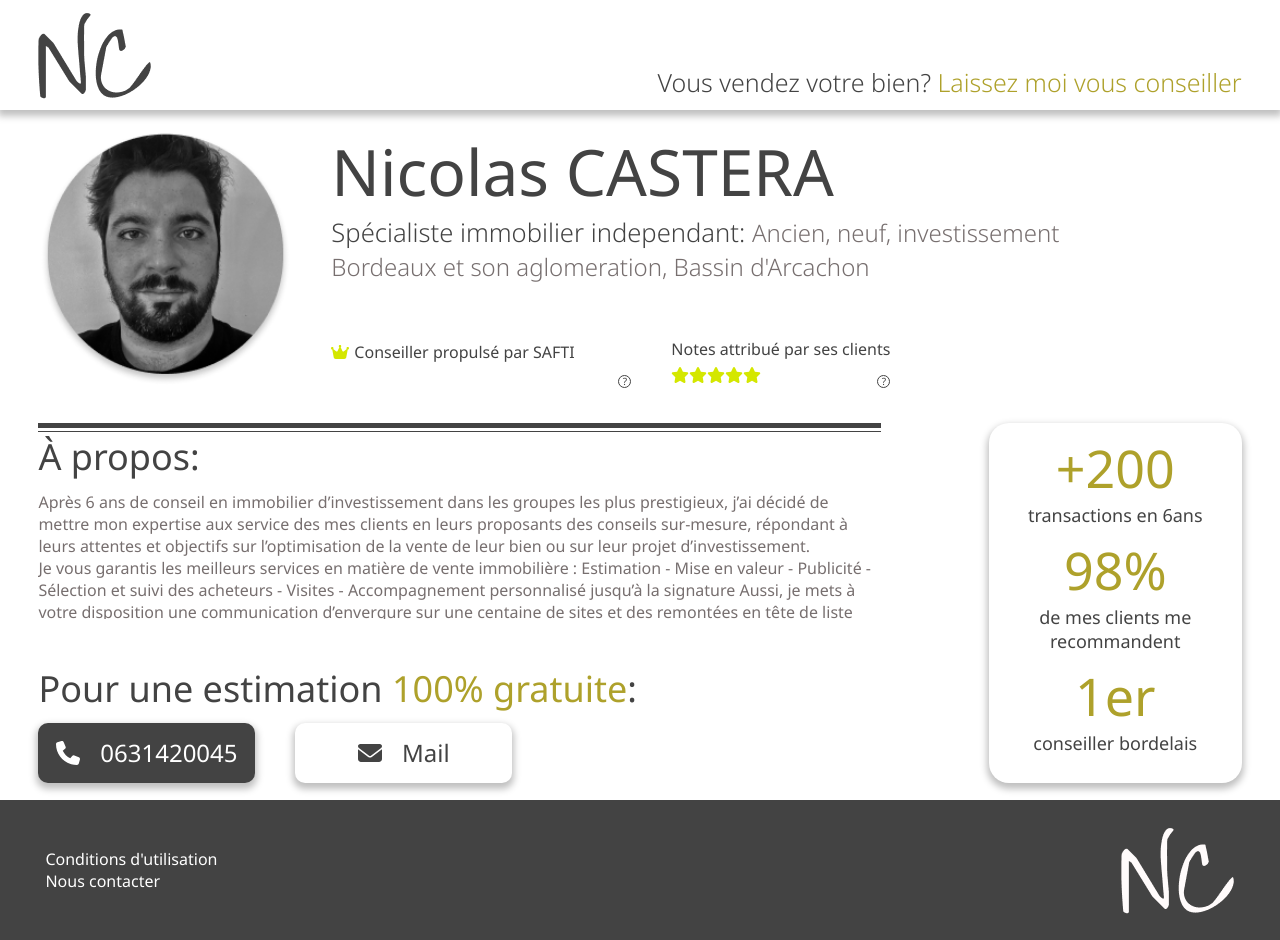
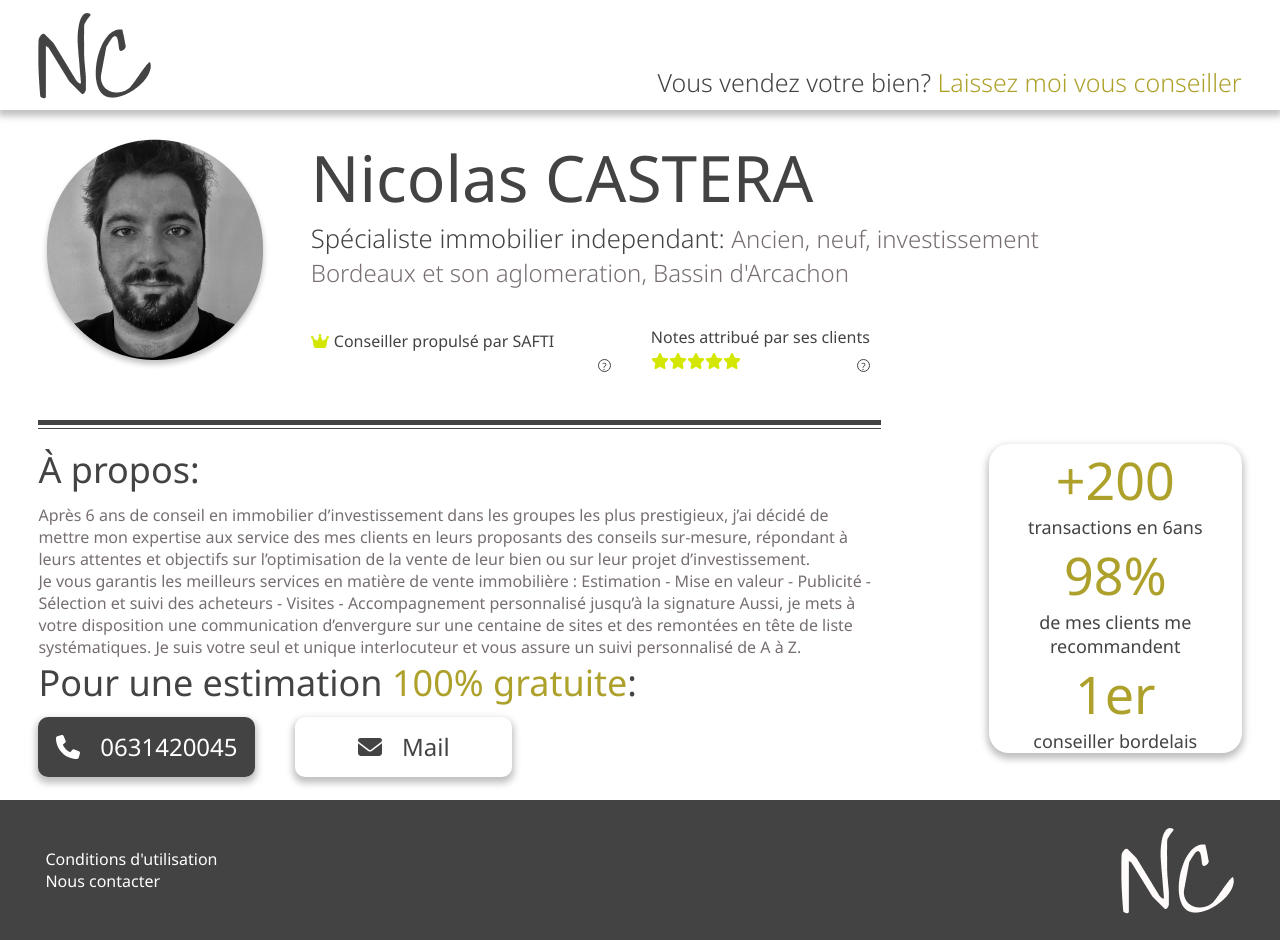
Before and after one commit to magicniclus/monIndependant, a React (Create React App) app: page / in a window 1280 px wide. Built offline with nearby package versions, Linux system fonts and the light colour scheme.

Commit message:
Update _main.scss

```diff
--- a/src/components/main/_main.scss
+++ b/src/components/main/_main.scss
@@ -11,6 +11,9 @@
         width: $globalWidth;
         height: 260px;
         display: flex;
+        @media screen and (max-height: 900px) {
+            height: 100%;
+        }
         @media screen and (max-width: 1024px) {
             height: 155px;
         }
@@ -165,6 +168,9 @@
             flex-direction: column;
             height: 100%;
         }
+        @media screen and (max-height: 900px) {
+            height: 100%;
+        }
         .leftContainer{
             width: 70%;
             height: 100%;
@@ -173,15 +179,20 @@
             justify-content: space-between;
             @media screen and (max-width: 768px) {
                 width: 97vw;
+                max-width: 450px;
             }
             .information{
-                height: 50%;
+                height: 63%;
                 display: flex;
                 flex-direction: column;
                 align-items: center;
+                overflow: scroll;
                 @media screen and (max-width: 768px) {
                     height: 100%;
                     margin-top: 1rem;
+                }
+                @media screen and (max-height: 900px) {
+                    height: 100%;
                 }
                 // justify-content: space-between;
                 .lignContainer{
@@ -191,6 +202,7 @@
                         // display: none;
                         margin-top: 1rem;
                         width: 80vw;
+                        max-width: 450px;
                     }
                     .lignOne{
                         height: 5px;
@@ -205,6 +217,7 @@
                     }
                 }
                 .textContainer{
+                    margin-top: 1rem;
                     h3{
                         font-size: $fontH3;
                         font-weight: $weightH1;
@@ -217,7 +230,10 @@
                     p{
                         font-size: $p;
                         color: $darkSecondary;
-                        @media screen and (max-height: 845px) {
+                        @media screen and (max-height: 900px) {
+                            overflow: initial;
+                        }
+                        @media screen and (max-height: 745px) {
                             max-height: 8rem;
                             overflow: scroll;
                         }
```
